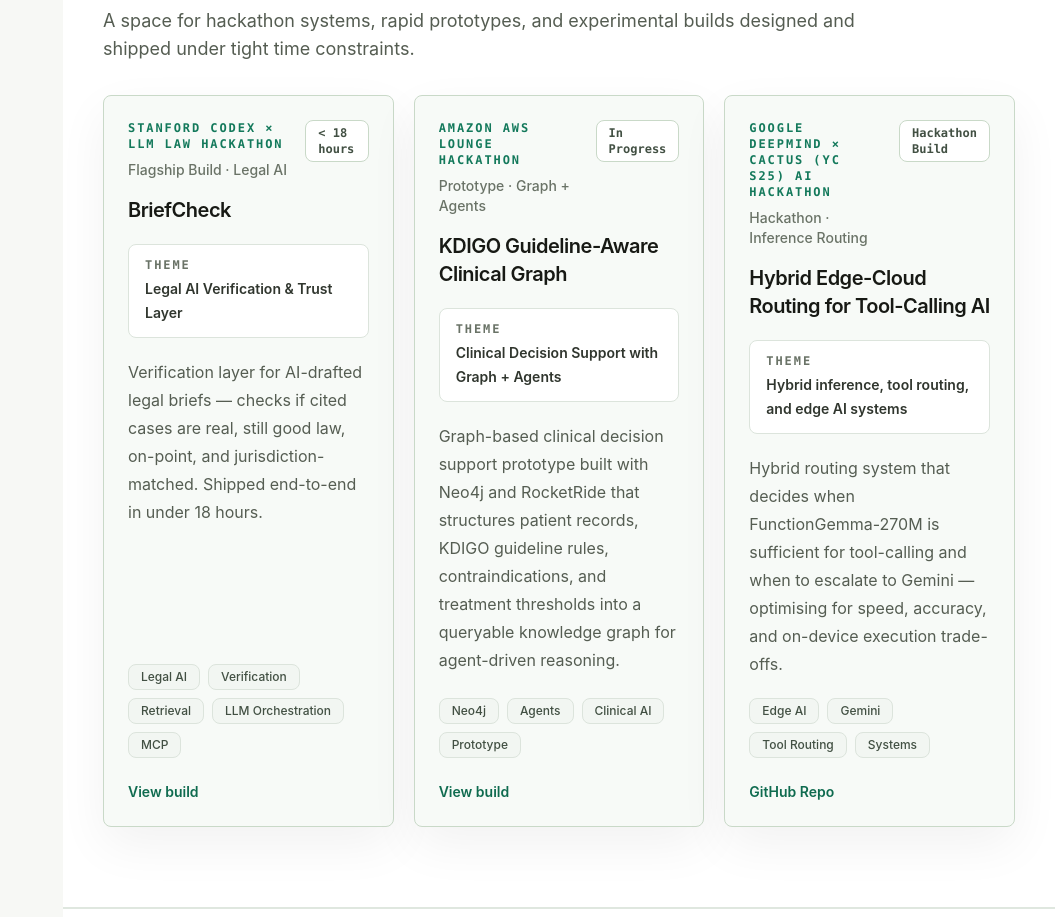
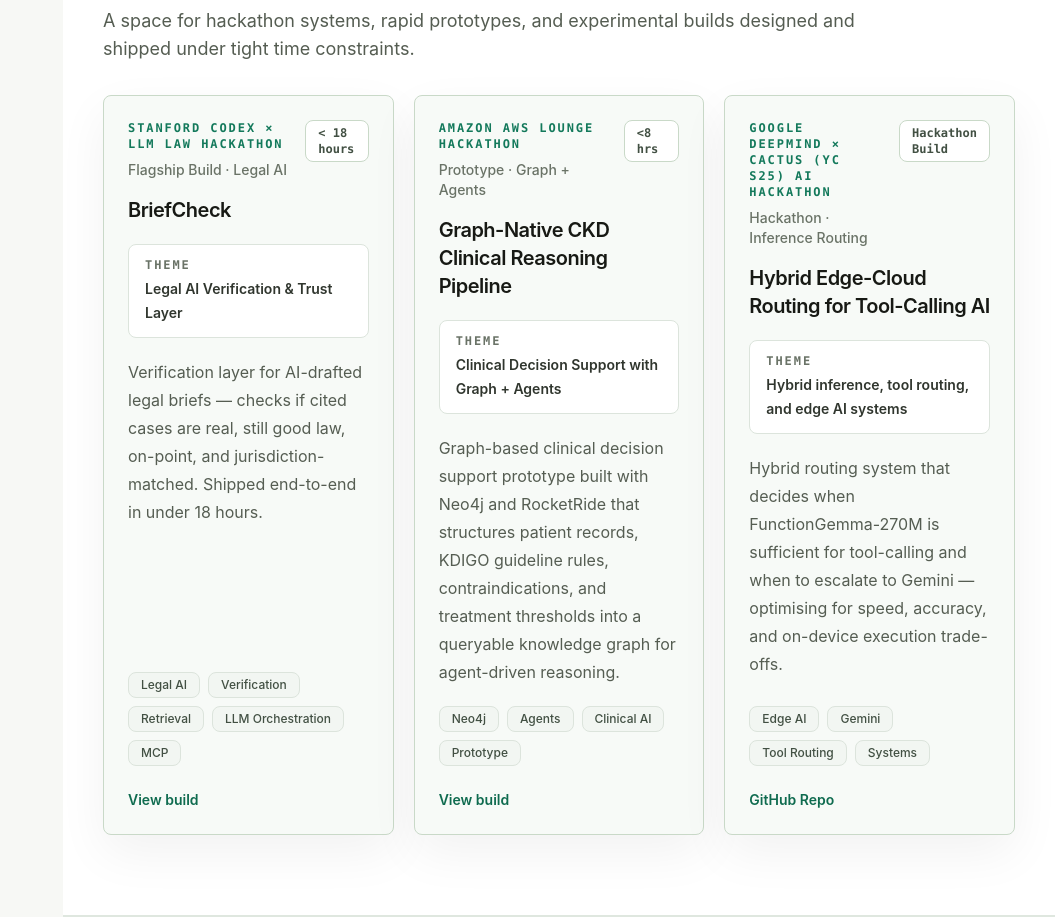
Before and after one commit to Noshitha/noshitha-juttu-portfolio, a Next.js app: page / in a window 1280 px wide. Shown: the part 6020-6937 px from the top of the page, without its empty margins (225-1280 px from the left). Built offline with nearby package versions, Linux system fonts and the light colour scheme.

Commit message:
Rename KDIGO hackathon title to Graph-Native CKD Clinical Reasoning Pipeline

```diff
--- a/data/siteContent.ts
+++ b/data/siteContent.ts
@@ -290,10 +290,10 @@
       link: "https://lnkd.in/gQusAN5v",
     },
     {
-      title: "KDIGO Guideline-Aware Clinical Graph",
+      title: "Graph-Native CKD Clinical Reasoning Pipeline",
       hackathon: "Amazon AWS Lounge Hackathon",
       theme: "Clinical Decision Support with Graph + Agents",
-      buildTime: "In Progress",
+      buildTime: "<8 hrs",
       type: "Prototype · Graph + Agents",
       description:
         "Graph-based clinical decision support prototype built with Neo4j and RocketRide that structures patient records, KDIGO guideline rules, contraindications, and treatment thresholds into a queryable knowledge graph for agent-driven reasoning.",
```
